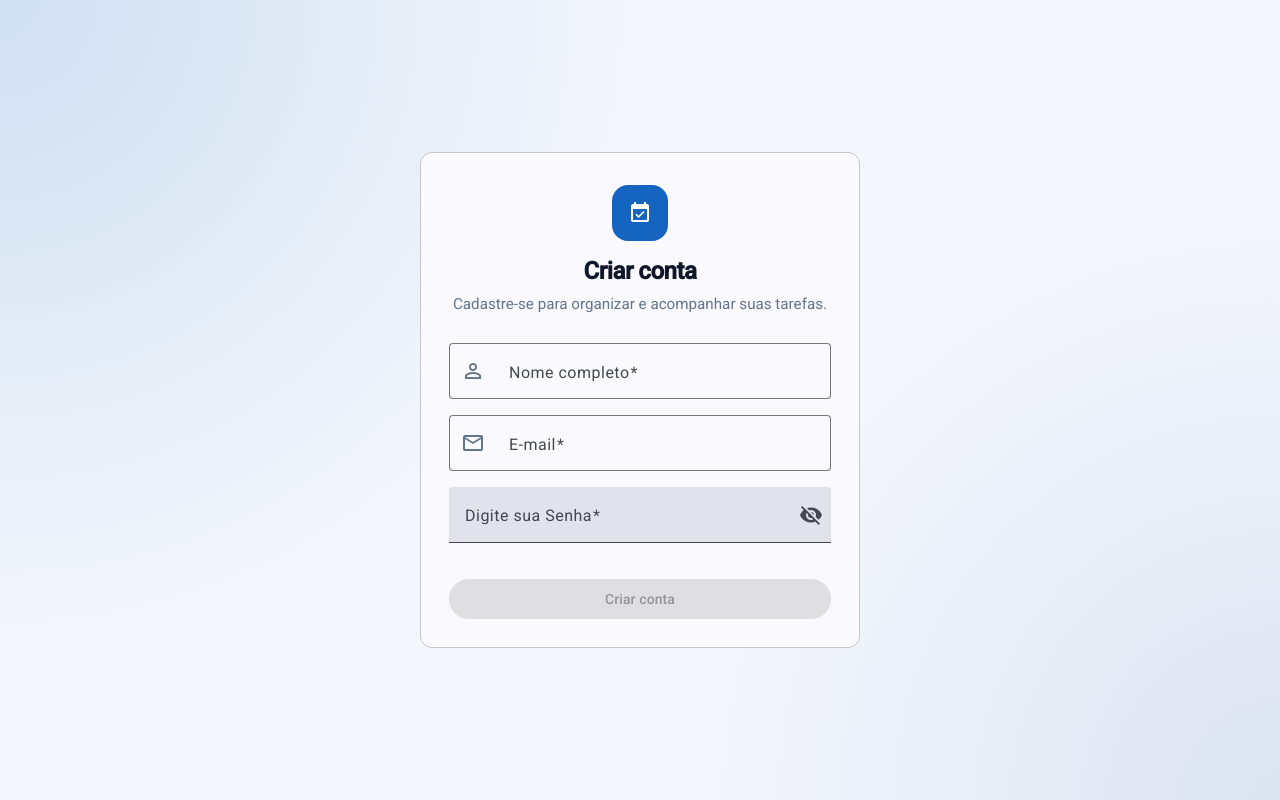
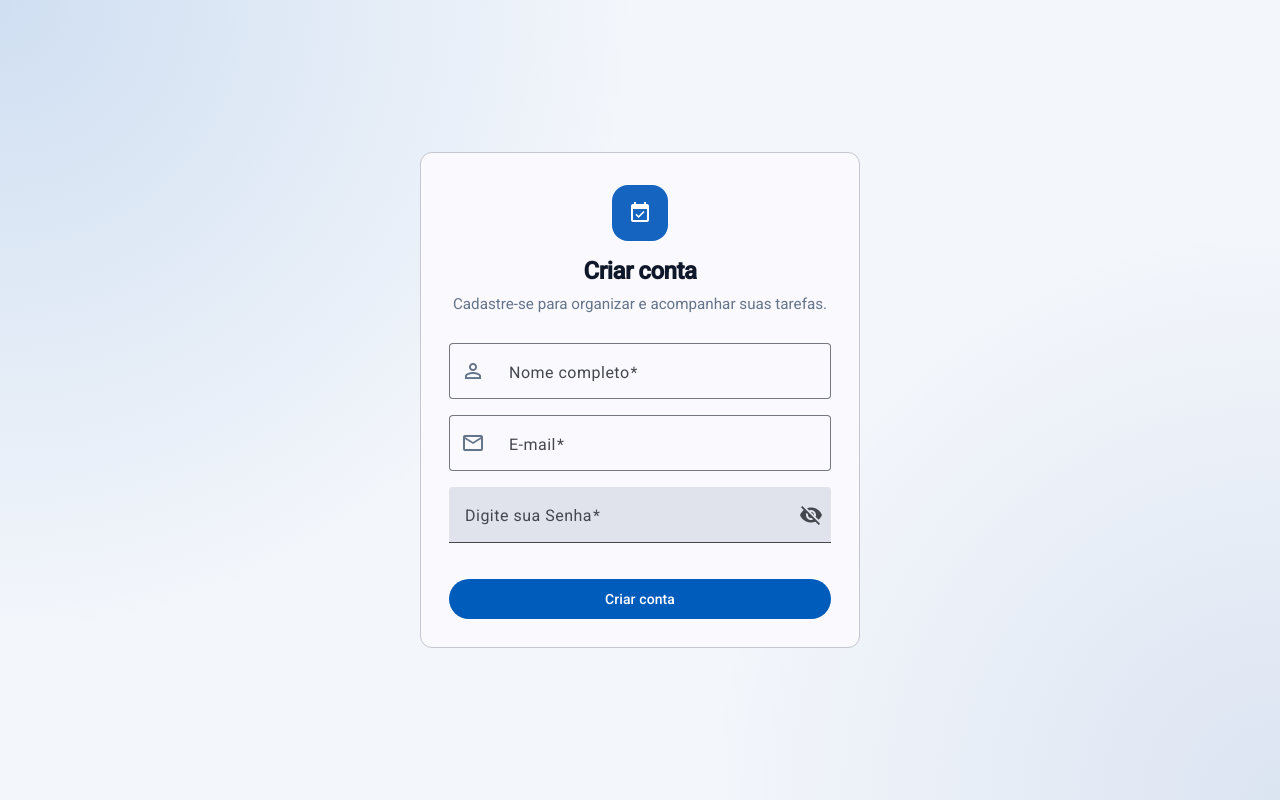
Before and after one commit to calebewerneckcouto/agendador-tarefas-angular, an Angular app: page /register in a window 1280 px wide. Built offline with nearby package versions, Linux system fonts and the light colour scheme.

Commit message:
validacao formulario

```diff
--- a/src/app/pages/register/register.html
+++ b/src/app/pages/register/register.html
@@ -8,23 +8,25 @@
       <p>Cadastre-se para organizar e acompanhar suas tarefas.</p>
     </div>
 
-    <form class="register-form" novalidate [formGroup]="form">
+    <form class="register-form" novalidate [formGroup]="form" (ngSubmit)="submit()">
       <mat-form-field appearance="outline" class="full-width" subscriptSizing="dynamic">
         <mat-label>Nome completo</mat-label>
         <mat-icon matIconPrefix>person_outline</mat-icon>
         <input matInput autocomplete="name" formControlName="fullName" placeholder="Seu nome" />
+        <mat-error *ngIf="form.get('fullName')?.errors?.['required']">O nome é obrigatório</mat-error>
       </mat-form-field>
 
       <mat-form-field appearance="outline" class="full-width" subscriptSizing="dynamic">
         <mat-label>E-mail</mat-label>
         <mat-icon matIconPrefix>mail_outline</mat-icon>
         <input matInput type="email" formControlName="email" autocomplete="email" placeholder="seu@email.com" />
+        <mat-error *ngIf="form.get('email')?.errors?.['required']">O e-mail é obrigatório</mat-error>
+        <mat-error *ngIf="form.get('email')?.errors?.['email']">Digite um e-mail válido</mat-error>
       </mat-form-field>
 
       <app-password-field [control]="passwordControl"></app-password-field>
 
-      <button mat-flat-button class="register-submit" type="submit"
-      [disabled]="form.invalid" (click)="submit()">Criar conta</button>
+      <button mat-flat-button class="register-submit" type="submit">Criar conta</button>
     </form>
   </mat-card>
 </div>
--- a/src/app/pages/register/register.ts
+++ b/src/app/pages/register/register.ts
@@ -1,5 +1,5 @@
 import { Component, ViewEncapsulation } from '@angular/core';
-import { MatButtonModule, MatAnchor } from '@angular/material/button';
+import { MatButtonModule } from '@angular/material/button';
 import { MatCardModule } from '@angular/material/card';
 import { MatSelectModule } from '@angular/material/select';
 import { MatInputModule } from '@angular/material/input';
@@ -7,9 +7,10 @@ import { MatFormFieldModule } from '@angular/material/form-field';
 import { MatIconModule } from '@angular/material/icon';
 import { PasswordField } from '../../shared/components/password-field/password-field';
 import { ReactiveFormsModule,FormBuilder, FormGroup, FormControl, Validators } from '@angular/forms';
+import { CommonModule } from '@angular/common';
 
 @Component({
-  imports: [MatCardModule, MatAnchor, MatButtonModule, MatFormFieldModule, MatInputModule, MatSelectModule, MatIconModule, PasswordField,ReactiveFormsModule],
+  imports: [MatCardModule, MatButtonModule, MatFormFieldModule, MatInputModule, MatSelectModule, MatIconModule, PasswordField, ReactiveFormsModule, CommonModule],
   selector: 'app-register',
   styleUrl: './register.scss',
   templateUrl: './register.html',
@@ -20,7 +21,7 @@ export class RegisterComponent {
   constructor(private formBuilder: FormBuilder) {
     this.form = this.formBuilder.group({
       fullName: ['', Validators.required],
-      email: ['',Validators.required, Validators.email],
+      email: ['', [Validators.required, Validators.email]],
       password: ['',Validators.required]
     });
   }
--- a/src/app/shared/components/password-field/password-field.html
+++ b/src/app/shared/components/password-field/password-field.html
@@ -1,7 +1,7 @@
 <div class="example-container">
   <mat-form-field class="full-width">
     <mat-label>Digite sua Senha</mat-label>
-    <input  [formControl]="control"  matInput [type]="hide() ? 'password' : 'text'" />
+    <input [formControl]="control" matInput [type]="hide() ? 'password' : 'text'" />
     <button
       mat-icon-button
       matSuffix
@@ -12,5 +12,8 @@
     >
       <mat-icon>{{ hide() ? 'visibility_off' : 'visibility' }}</mat-icon>
     </button>
+    @if (control.hasError('required')) {
+      <mat-error>A senha é obrigatória</mat-error>
+    }
   </mat-form-field>
 </div>
```
